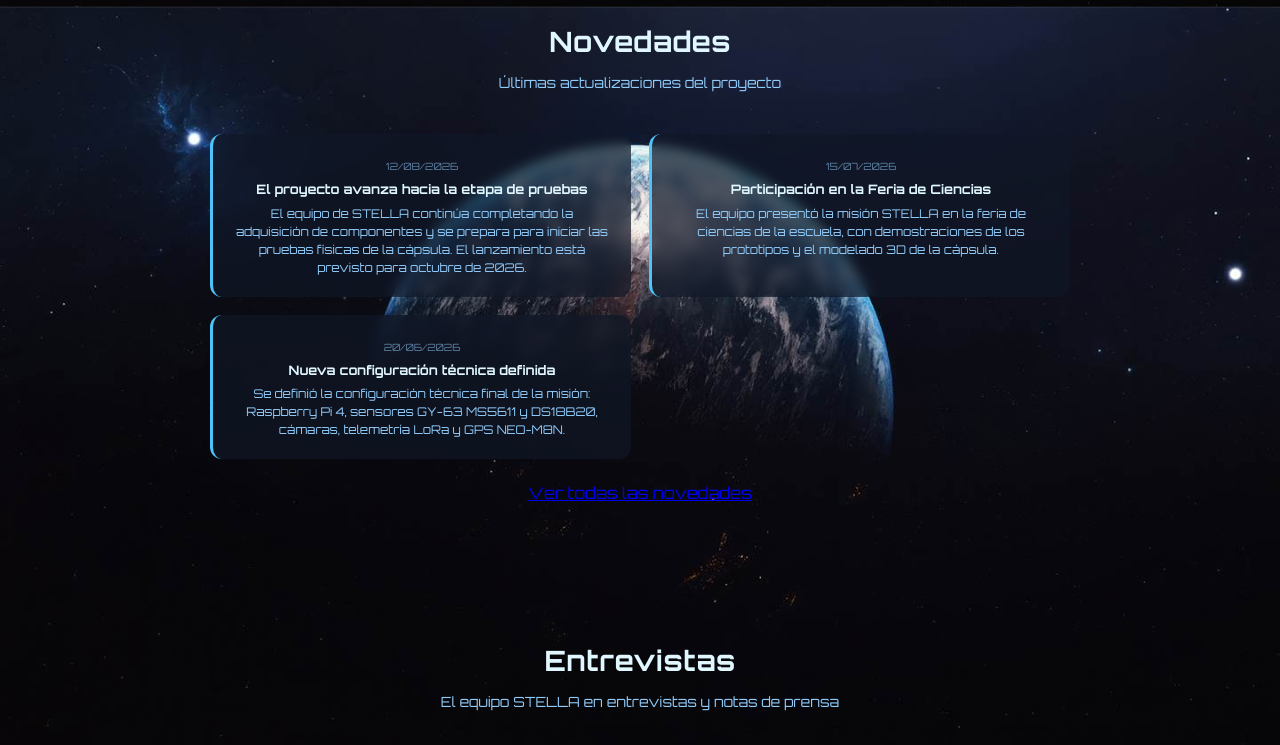
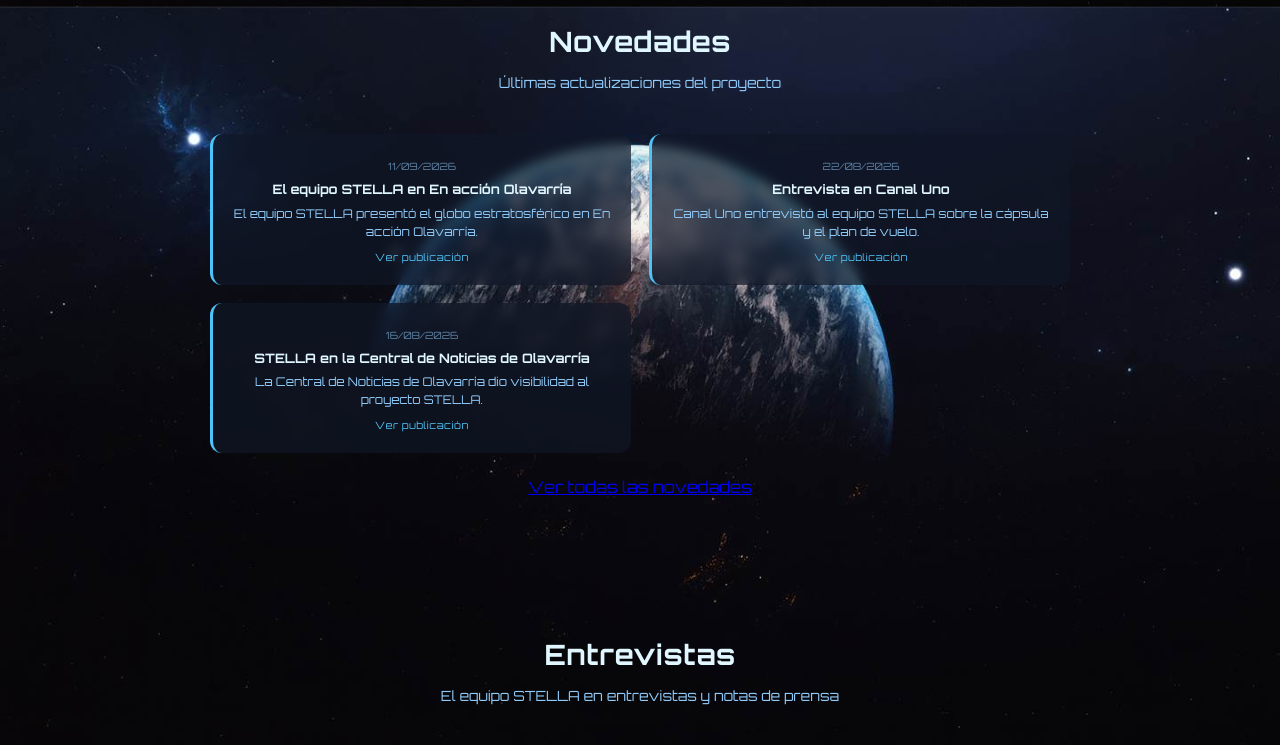
Before and after one commit to ProyectoStella/Web-Stella, a plain HTML site: page globosondatecnica2/frontend/index.html in a window 1280 px wide. Shown: the part 5593-6338 px from the top of the page. Drawn offline with Linux system fonts and the light colour scheme.

Commit message:
Agregar fechas a las entrevistas y publicar las notas de prensa en Noticias (v4.4.2)

```diff
--- a/globosondatecnica2/frontend/css/pages/inicio.css
+++ b/globosondatecnica2/frontend/css/pages/inicio.css
@@ -649,6 +649,26 @@
     margin: 0;
 }
 
+.home-noticia-card-link {
+    display: block;
+    text-decoration: none;
+    color: inherit;
+    cursor: pointer;
+}
+
+.home-noticia-cta {
+    display: inline-block;
+    margin-top: 10px;
+    font-size: 10px;
+    font-family: 'Orbitron', sans-serif;
+    letter-spacing: 0.5px;
+    color: #4fc3f7;
+}
+
+.home-noticia-card-link:hover .home-noticia-cta {
+    color: #b3e5fc;
+}
+
 .home-noticias-ver-todas {
     grid-column: 1 / -1;
     text-align: center;
--- a/globosondatecnica2/frontend/data/config.json
+++ b/globosondatecnica2/frontend/data/config.json
@@ -45,5 +45,5 @@
         }
     },
     "copyright": "© {year} {nombre_proyecto} - {escuela}",
-    "version_actual": "v4.4.1"
+    "version_actual": "v4.4.2"
 }
--- a/globosondatecnica2/frontend/data/entrevistas.json
+++ b/globosondatecnica2/frontend/data/entrevistas.json
@@ -3,7 +3,8 @@
         "id": 1,
         "titulo": "Vamos con vos",
         "medio": "Instagram",
-        "descripcion": "El equipo STELLA habló sobre el proyecto del globo estratosférico, la misión educativa y los preparativos del despegue.",
+        "fecha": "2026-07-16",
+        "descripcion": "El equipo STELLA participó de Vamos con vos para presentar el proyecto del globo estratosférico y la misión educativa.",
         "portada": "assets/images/entrevistas/Entrevista - Vamos con vos.png",
         "link": "https://www.instagram.com/reel/Da3RVYTRWZg/?vrfl=anE0N2dpYTljNG1x",
         "destacado": true
@@ -12,7 +13,8 @@
         "id": 2,
         "titulo": "En acción Olavarría",
         "medio": "Instagram",
-        "descripcion": "Cobertura del proyecto STELLA desde Olavarría: la escuela, el globo y todo lo que hay detrás de cada etapa.",
+        "fecha": "2026-09-11",
+        "descripcion": "En acción Olavarría estuvo con el equipo STELLA y su globo estratosférico.",
         "portada": "assets/images/entrevistas/Entrevista - En accion olavarria.png",
         "link": "https://www.instagram.com/reel/DdJqF6vxeXV/?cplk=cHUzZnc0YWFteWxx",
         "destacado": false
@@ -21,7 +23,8 @@
         "id": 3,
         "titulo": "Central de noticias Olavarría",
         "medio": "Instagram",
-        "descripcion": "La Central de Noticias de Olavarría dio visibilidad al proyecto del globo estratosférico de la EEST N°2.",
+        "fecha": "2026-08-16",
+        "descripcion": "La Central de Noticias de Olavarría dio visibilidad al proyecto STELLA de la EEST N°2.",
         "portada": "assets/images/entrevistas/Entrevista - Central de noticias olavarria.png",
         "link": "https://www.instagram.com/reel/DcHg4mloV1G/?vrfl=cnJidXhuNjYwNDQx",
         "destacado": false
@@ -30,7 +33,8 @@
         "id": 4,
         "titulo": "Canal Uno",
         "medio": "Instagram",
-        "descripcion": "Entrevista al equipo STELLA sobre el diseño, la construcción de la cápsula y el plan de vuelo.",
+        "fecha": "2026-08-22",
+        "descripcion": "Canal Uno interviewed al equipo STELLA sobre la construcción de la cápsula y el plan de vuelo.",
         "portada": "assets/images/entrevistas/Entrevista - Canal uno.png",
         "link": "https://www.instagram.com/reel/DcV-e2mhS6r/?cplk=NnhtbDZzcWgwbGE0",
         "destacado": false
--- a/globosondatecnica2/frontend/data/noticias.json
+++ b/globosondatecnica2/frontend/data/noticias.json
@@ -1,20 +1,52 @@
 [
     {
         "id": 1,
+        "titulo": "El equipo STELLA en En acción Olavarría",
+        "fecha": "11/09/2026",
+        "categoria": "Prensa",
+        "descripcion": "El equipo STELLA presentó el globo estratosférico en En acción Olavarría.",
+        "link": "https://www.instagram.com/reel/DdJqF6vxeXV/?cplk=cHUzZnc0YWFteWxx"
+    },
+    {
+        "id": 2,
+        "titulo": "Entrevista en Canal Uno",
+        "fecha": "22/08/2026",
+        "categoria": "Prensa",
+        "descripcion": "Canal Uno entrevistó al equipo STELLA sobre la cápsula y el plan de vuelo.",
+        "link": "https://www.instagram.com/reel/DcV-e2mhS6r/?cplk=NnhtbDZzcWgwbGE0"
+    },
+    {
+        "id": 3,
+        "titulo": "STELLA en la Central de Noticias de Olavarría",
+        "fecha": "16/08/2026",
+        "categoria": "Prensa",
+        "descripcion": "La Central de Noticias de Olavarría dio visibilidad al proyecto STELLA.",
+        "link": "https://www.instagram.com/reel/DcHg4mloV1G/?vrfl=cnJidXhuNjYwNDQx"
+    },
+    {
+        "id": 4,
         "titulo": "El proyecto avanza hacia la etapa de pruebas",
         "fecha": "12/08/2026",
         "categoria": "Proyecto",
         "descripcion": "El equipo de STELLA continúa completando la adquisición de componentes y se prepara para iniciar las pruebas físicas de la cápsula. El lanzamiento está previsto para octubre de 2026."
     },
     {
-        "id": 2,
+        "id": 5,
+        "titulo": "El equipo STELLA en Vamos con vos",
+        "fecha": "16/07/2026",
+        "categoria": "Prensa",
+        "descripcion": "El equipo STELLA participó de Vamos con vos para presentar el proyecto.",
+        "link": "https://www.instagram.com/reel/Da3RVYTRWZg/?vrfl=anE0N2dpYTljNG1x"
+    },
+    {
+        "id": 6,
         "titulo": "Participación en la Feria de Ciencias",
         "fecha": "15/07/2026",
         "categoria": "Eventos",
         "descripcion": "El equipo presentó la misión STELLA en la feria de ciencias de la escuela, con demostraciones de los prototipos y el modelado 3D de la cápsula."
     },
     {
-        "id": 3,
+        "id": 7,
         "titulo": "Nueva configuración técnica definida",
         "fecha": "20/06/2026",
         "categoria": "Tecnología",
--- a/globosondatecnica2/frontend/js/pages/inicio.js
+++ b/globosondatecnica2/frontend/js/pages/inicio.js
@@ -300,11 +300,14 @@
 
         c.innerHTML = noticias.slice(0, 3).map(function(n) {
             var fecha = n.fecha ? '<span class="home-noticia-fecha">' + n.fecha + '</span>' : '';
-            return '<div class="home-noticia-card animar-entrada">' +
-                fecha +
+            var cuerpo = fecha +
                 '<h4>' + n.titulo + '</h4>' +
                 '<p>' + n.descripcion + '</p>' +
-                '</div>';
+                (n.link ? '<span class="home-noticia-cta">Ver publicación</span>' : '');
+            if (n.link) {
+                return '<a class="home-noticia-card home-noticia-card-link" href="' + n.link + '" target="_blank" rel="noopener">' + cuerpo + '</a>';
+            }
+            return '<div class="home-noticia-card animar-entrada">' + cuerpo + '</div>';
         }).join('') +
         '<div class="home-noticias-ver-todas animar-entrada">' +
         '<a href="' + App.utils.dataUrl('pages/noticias.html') + '" class="home-btn">Ver todas las novedades</a></div>';
```
Also changed, not shown: globosondatecnica2/frontend/css/pages/noticias.css (+24 -0 lines), globosondatecnica2/frontend/js/pages/noticias.js (+7 -3 lines), 2 other files.
